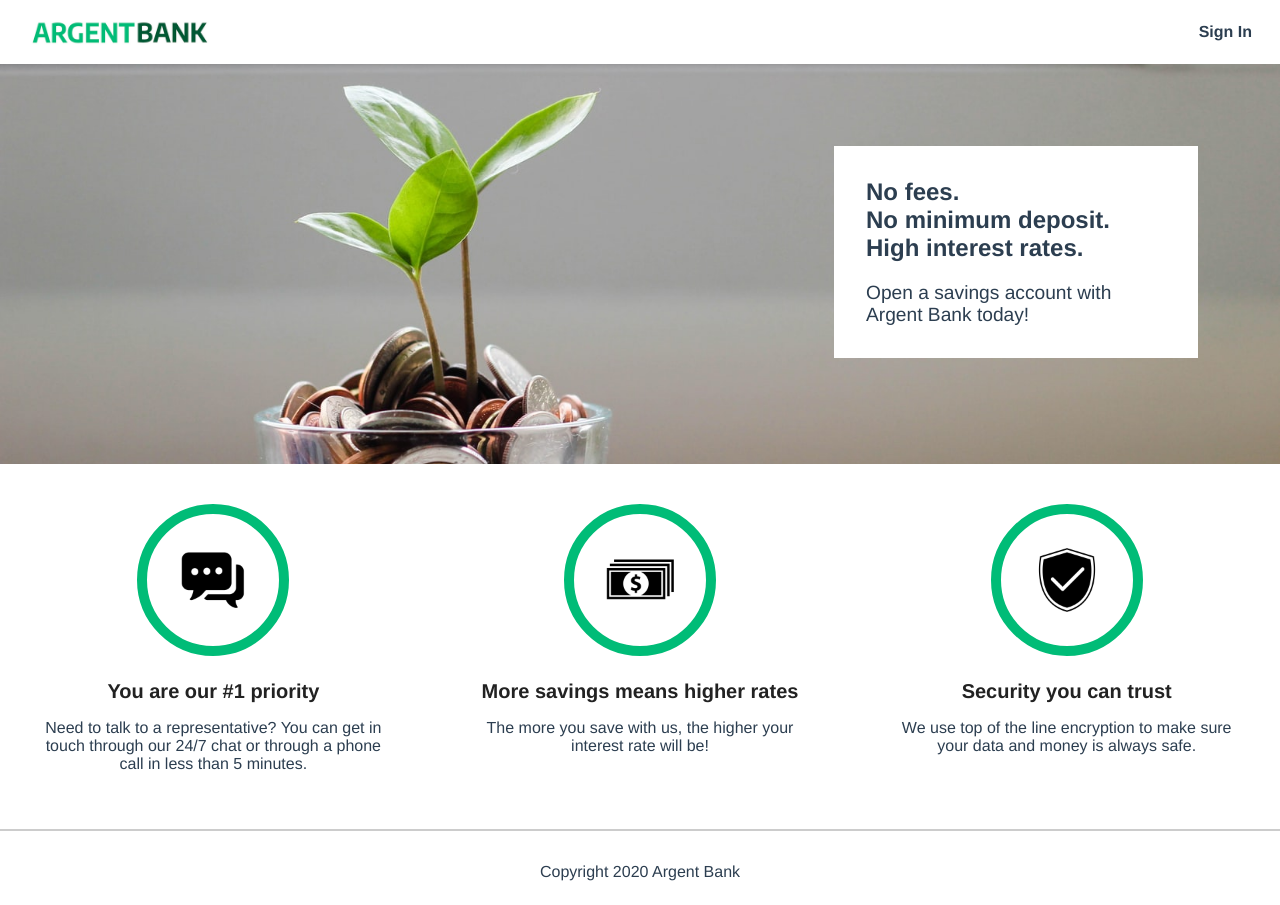
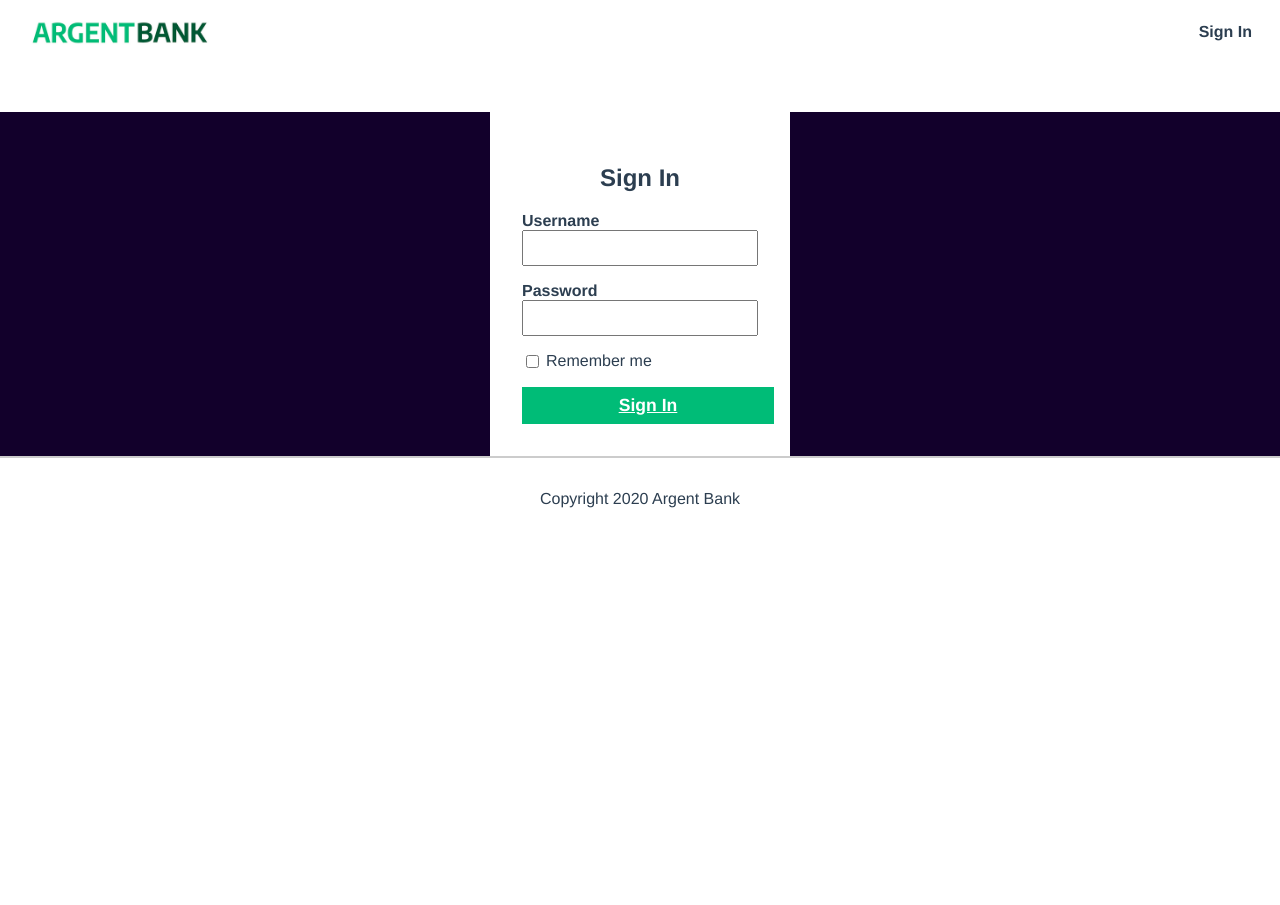
Before and after one commit to ByteVoyageur/OC-P11, a React app: page /sign-in in a window 1280 px wide. After the commit the page ends 800 px from the top, so only its background shows below. Built offline with nearby package versions, Linux system fonts and the light colour scheme.

Commit message:
Added Router configuration, added a login page and style, modified the 'Sign In' link to a Link component and successfully navigated to the page.

```diff
--- a/package.json
+++ b/package.json
@@ -18,6 +18,7 @@
     "mongoose": "^5.9.21",
     "react": "^18.2.0",
     "react-dom": "^18.2.0",
+    "react-router-dom": "^6.22.1",
     "swagger-ui-express": "^4.1.4",
     "yamljs": "^0.3.0"
   },
--- a/src/App.js
+++ b/src/App.js
@@ -1,11 +1,16 @@
 import React from 'react'
+import { BrowserRouter as Router, Route, Routes } from 'react-router-dom'
 import HomePage from './pages/HomePage'
+import SignInPage from './pages/SignInPage'
 
 function App() {
   return (
-    <div className='App'>
-      <HomePage />
-    </div>
+    <Router>
+      <Routes>
+        <Route path='/' element={<HomePage />} />
+        <Route path='/sign-in' element={<SignInPage />} />
+      </Routes>
+    </Router>
   )
 }
 
--- a/src/pages/HomePage/index.js
+++ b/src/pages/HomePage/index.js
@@ -1,4 +1,5 @@
 import React from 'react'
+import { Link } from 'react-router-dom'
 import './style.css'
 
 const HomePage = () => {
@@ -14,10 +15,10 @@ const HomePage = () => {
           <h1 className='sr-only'>Argent Bank</h1>
         </a>
         <div>
-          <a className='main-nav-item' href='./sign-in.html'>
+          <Link className='main-nav-item' to='/sign-in'>
             <i className='fa fa-user-circle'></i>
             Sign In
-          </a>
+          </Link>
         </div>
       </nav>
       <main>
--- /dev/null
+++ b/src/pages/SignInPage/index.js
@@ -0,0 +1,53 @@
+import React from 'react'
+import './style.css'
+
+const SignInPage = () => {
+  return (
+    <>
+      <nav className='main-nav'>
+        <a className='main-nav-logo' href='/'>
+          <img
+            className='main-nav-logo-image'
+            src='/argentBankLogo.png'
+            alt='Argent Bank Logo'
+          />
+          <h1 className='sr-only'>Argent Bank</h1>
+        </a>
+        <div>
+          <a className='main-nav-item' href='/sign-in'>
+            <i className='fa fa-user-circle'></i>
+            Sign In
+          </a>
+        </div>
+      </nav>
+      <main className='main bg-dark'>
+        <section className='sign-in-content'>
+          <i className='fa fa-user-circle sign-in-icon'></i>
+          <h1>Sign In</h1>
+          <form>
+            <div className='input-wrapper'>
+              <label htmlFor='username'>Username</label>
+              <input type='text' id='username' />
+            </div>
+            <div className='input-wrapper'>
+              <label htmlFor='password'>Password</label>
+              <input type='password' id='password' />
+            </div>
+            <div className='input-remember'>
+              <input type='checkbox' id='remember-me' />
+              <label htmlFor='remember-me'>Remember me</label>
+            </div>
+            <a href='/user' className='sign-in-button'>
+              Sign In
+            </a>
+          </form>
+        </section>
+      </main>
+      <footer className='footer'>
+        <p className='footer-text'>Copyright 2020 Argent Bank</p>
+      </footer>
+    </>
+  )
+}
+
+export default SignInPage
--- /dev/null
+++ b/src/pages/SignInPage/style.css
@@ -0,0 +1,291 @@
+html {
+  font-family: Avenir, Helvetica, Arial, sans-serif;
+  -webkit-font-smoothing: antialiased;
+  -moz-osx-font-smoothing: grayscale;
+  text-align: center;
+  color: #2c3e50;
+}
+
+body {
+  margin: 0;
+  display: flex;
+  flex-direction: column;
+  min-height: 100vh;
+}
+
+.main {
+  flex: 1;
+}
+
+.bg-dark {
+  background-color: #12002b;
+}
+
+.sr-only {
+  border: 0 !important;
+  clip: rect(1px, 1px, 1px, 1px) !important; /* 1 */
+  -webkit-clip-path: inset(50%) !important;
+  clip-path: inset(50%) !important; /* 2 */
+  height: 1px !important;
+  margin: -1px !important;
+  overflow: hidden !important;
+  padding: 0 !important;
+  position: absolute !important;
+  width: 1px !important;
+  white-space: nowrap !important; /* 3 */
+}
+
+.main-nav {
+  display: flex;
+  justify-content: space-between;
+  align-items: center;
+  padding: 5px 20px;
+}
+
+.main-nav a {
+  font-weight: bold;
+  color: #2c3e50;
+}
+
+.main-nav a.router-link-exact-active {
+  color: #42b983;
+}
+
+.main-nav-item {
+  text-decoration: none;
+  margin-right: 0.5rem;
+}
+
+.main-nav-item:hover {
+  text-decoration: underline;
+}
+
+.main-nav-logo {
+  display: flex;
+  align-items: center;
+}
+
+.main-nav-logo-image {
+  max-width: 100%;
+  width: 200px;
+}
+
+.hero {
+  background-image: url('../../../public/bank-tree.jpeg');
+  background-position: 0 -50px;
+  background-size: cover;
+  background-repeat: no-repeat;
+  height: 300px;
+  position: relative;
+}
+
+.hero-content {
+  position: relative;
+  top: 2rem;
+  width: 200px;
+  background: white;
+  padding: 2rem;
+  text-align: left;
+  margin: 0 auto;
+}
+
+.hero-content .subtitle {
+  font-weight: bold;
+  font-size: 1rem;
+  margin: 0;
+}
+
+.hero-content .text {
+  margin-bottom: 0;
+  font-size: 0.9rem;
+}
+
+@media (min-width: 920px) {
+  .hero {
+    height: 400px;
+    background-position: 0% 33%;
+  }
+
+  .hero-content {
+    position: absolute;
+    top: 50px;
+    right: 50px;
+    width: 300px;
+    margin: 2rem;
+  }
+
+  .hero-content .subtitle {
+    font-size: 1.5rem;
+  }
+
+  .hero-content .text {
+    font-size: 1.2rem;
+  }
+}
+
+.features {
+  display: flex;
+  flex-direction: column;
+}
+
+@media (min-width: 920px) {
+  .features {
+    flex-direction: row;
+  }
+}
+
+.feature-icon {
+  width: 100px;
+  border: 10px solid #00bc77;
+  border-radius: 50%;
+  padding: 1rem;
+}
+
+.feature-item {
+  flex: 1;
+  padding: 2.5rem;
+}
+
+.feature-item-title {
+  color: #222;
+  font-size: 1.25rem;
+  font-weight: bold;
+  margin-bottom: 0.5rem;
+}
+
+.sign-in-button {
+  display: block;
+  width: 100%;
+  padding: 8px;
+  font-size: 1.1rem;
+  font-weight: bold;
+  margin-top: 1rem;
+  border-color: #00bc77;
+  background-color: #00bc77;
+  color: #fff;
+}
+
+.sign-in-content {
+  box-sizing: border-box;
+  background-color: white;
+  width: 300px;
+  margin: 0 auto;
+  margin-top: 3rem;
+  padding: 2rem;
+}
+
+.sign-in-icon {
+  font-size: 5rem;
+}
+
+.input-remember {
+  display: flex;
+}
+
+.input-remember label {
+  margin-left: 0.25rem;
+}
+
+.input-wrapper {
+  display: flex;
+  flex-direction: column;
+  text-align: left;
+  margin-bottom: 1rem;
+}
+
+.input-wrapper label {
+  font-weight: bold;
+}
+
+.input-wrapper input {
+  padding: 5px;
+  font-size: 1.2rem;
+}
+
+.footer {
+  display: flex;
+  justify-content: center;
+  border-top: 2px solid #ccc;
+  padding: 2rem 0 1.5rem;
+}
+
+.footer-text {
+  margin: 0;
+  padding: 0;
+}
+
+.account {
+  display: flex;
+  justify-content: space-between;
+  align-items: center;
+  border: 1px solid black;
+  background-color: #fff;
+  width: 80%;
+  margin: 0 auto;
+  flex-direction: column;
+  padding: 1.5rem;
+  box-sizing: border-box;
+  text-align: left;
+  margin-bottom: 2rem;
+}
+
+.account-amount {
+  margin: 0;
+  font-size: 2.5rem;
+  font-weight: bold;
+}
+
+.account-amount-description {
+  margin: 0;
+}
+
+.account-title {
+  margin: 0;
+  padding: 0;
+  font-size: 1rem;
+  font-weight: normal;
+}
+
+.account-content-wrapper {
+  width: 100%;
+  flex: 1;
+}
+
+.edit-button {
+  border-color: #00bc77;
+  background-color: #00bc77;
+  color: #fff;
+  font-weight: bold;
+  padding: 10px;
+}
+
+.header {
+  color: #fff;
+  margin-bottom: 2rem;
+}
+
+.transaction-button {
+  display: block;
+  width: 100%;
+  padding: 8px;
+  font-size: 1.1rem;
+  font-weight: bold;
+  margin-top: 1rem;
+  border-color: #00bc77;
+  background-color: #00bc77;
+  color: #fff;
+}
+
+@media (min-width: 720px) {
+  .account {
+    flex-direction: row;
+  }
+
+  .account-content-wrapper.cta {
+    flex: 0;
+  }
+
+  .transaction-button {
+    width: 200px;
+  }
+}
```
Also changed, not shown: 1 other file (tests, documents, lock files or other folders).
